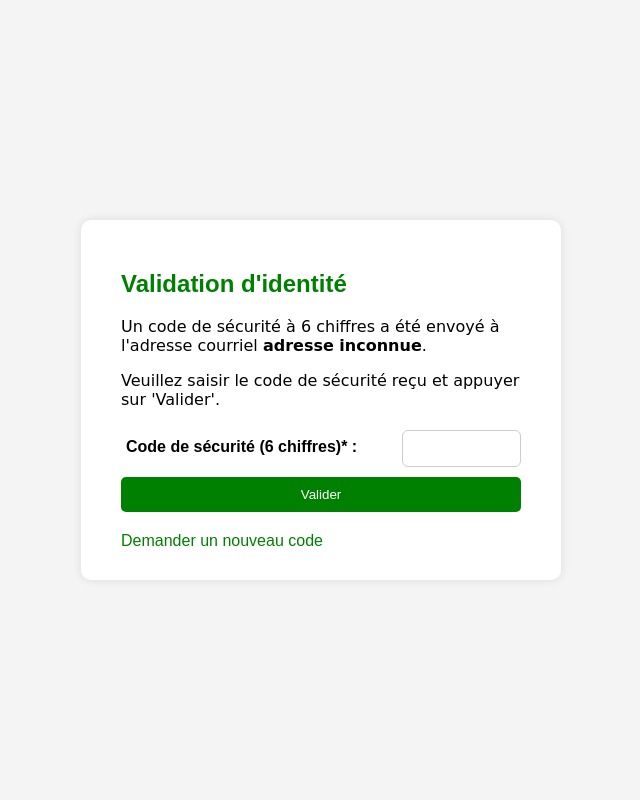
After one commit to Octave28/TP1_Web, a PHP site: page /authentification/formAuthentification.php in a window 1280 px wide. The commit adds this page. Shown: the whole page, without its empty margins (319-959 px from the left). Run offline with PHP 8.4, Linux system fonts and the light colour scheme.

```diff
--- a/accueil.php
+++ b/accueil.php
@@ -11,6 +11,7 @@
 
 <!DOCTYPE html>
 <html lang="fr">
+
 <head>
     <link rel="stylesheet" href="css/style.css">
     <script src="./dom.js"></script>
@@ -21,6 +22,7 @@
 <body>
 
     <nav>
+        <img class = "ImageLogo" src="./Images/cinepass.jpeg" alt="Erreur">
         <a href="index.php">Accueil</a>
         <a href="catalogue.php">Catalogue</a>
         <a href="reservation.html">Faire une réservation</a>
@@ -44,12 +46,12 @@
                     <?php afficherFilms($meilleursFilms) ?>
                 </div>
 
-
             </div>
 
         </div>
 
     </main>
+
     <footer>
         <div>
             <ul>
--- /dev/null
+++ b/authentification/formAuthentification.php
@@ -0,0 +1,29 @@
+<?php session_start(); ?>
+<!DOCTYPE html>
+<html lang="fr">
+<head>
+    <meta charset="UTF-8">
+    <title>Validation d'identité</title>
+    <link rel="stylesheet" href="../css/style.css">
+</head>
+<body class="formValidation">
+    <div class="formValidationCode">
+
+        <h2>Validation d'identité</h2>
+        <p>Un code de sécurité à 6 chiffres a été envoyé à l'adresse courriel <strong><?= htmlspecialchars($_SESSION['email'] ?? 'adresse inconnue') ?></strong>.</p>
+        <p>Veuillez saisir le code de sécurité reçu et appuyer sur 'Valider'.</p>
+
+        <form action="verifierCode.php" method="POST">
+
+            <div class="insertion">
+                <label for="code">Code de sécurité (6 chiffres)* :</label>
+                <input type="text" id="code" name="code" maxlength="6" required>
+            </div>
+
+            <button type="submit">Valider</button>
+        </form>
+
+        <a href="renvoyerCode.php" class="link">Demander un nouveau code</a>
+    </div>
+</body>
+</html>
--- a/connexion.html
+++ b/connexion.html
@@ -10,7 +10,7 @@
     <div class="form-container">
         <div class="form-box" id="login-form">
             <h2>Se connecter</h2>
-            <form action="dashboard.php" method="POST" id="formConnexion">
+            <form action="connexion.php" method="POST" id="formConnexion">
                 <label for="email">Email :</label>
                 <input type="email" id="email" name="email" required>
 
--- a/creation.html
+++ b/creation.html
@@ -10,7 +10,7 @@
     <div class="form-container">
         <div class="form-box" id="register-form">
             <h2>Créer un compte</h2>
-            <form action="accueil.php" method="POST" id="formCreation">
+            <form action="creation.php" method="POST" id="formCreation">
                 <label for="Nom">Nom :</label>
                 <input type="nom" id="nom" name="nom" required>
 
--- a/css/style.css
+++ b/css/style.css
@@ -388,3 +399,75 @@ button:hover {
     font-style: italic;
     margin: 40px 0;
 }
+
+/* Style pour le formulaire de validation de code */
+
+body.formValidation {
+    font-family: Arial, Helvetica, sans-serif;
+    background: #f4f4f4;
+    display: flex;
+    justify-content: center;
+    align-items: center;
+    height: 100vh;
+    margin: 0;
+}
+
+.formValidationCode {
+    background: #fff;
+    padding: 30px 40px;
+    border-radius: 10px;
+    box-shadow: 0 0 10px rgba(0,0,0,0.1);
+    max-width: 400px;
+    width: 100%;
+}
+
+.formValidationCode h2 {
+    color: green;
+}
+
+.formValidationCode .insertion {
+    display: flex;
+    flex-direction: row;
+    /* justify-content: space-between; */
+}
+
+.formValidationCode label {
+    margin: 5px;
+    padding-top: 2%;
+    width: 70%;
+
+}
+
+.formValidationCode input[type="text"] {
+    padding: 10px;
+    border-radius: 6px;
+    border: 1px solid #ccc;
+    margin-top: 5px;
+    width: 25%;
+}
+
+.formValidationCode button {
+    background-color: green;
+    color: white;
+    border: none;
+    padding: 10px 15px;
+    margin-top: 10px;
+    margin-bottom: 10px;
+    border-radius: 5px;
+    cursor: pointer;
+}
+
+.formValidationCode button:hover {
+    background-color: darkgreen;
+}
+
+.formValidationCode a.link {
+    margin-top: 10px;
+    display: inline-block;
+    color: green;
+    text-decoration: none;
+}
+
+.formValidationCode a.link:hover {
+    text-decoration: underline;
+}
--- a/films.php
+++ b/films.php
@@ -47,7 +47,7 @@ $films = [
 ];
 
 
-//Fonctionner pour rechercher des films
+// Fonctionner pour rechercher des films
 function rechercherFilms($terme) {
     global $films;
     $results = [];
@@ -61,6 +61,7 @@ function rechercherFilms($terme) {
 
     return $results;
 }
+
 // Fonction pour afficher les films :
 
 function afficherFilms(array $films) {
@@ -81,7 +82,6 @@ function afficherFilms(array $films) {
 
 
 // Fonction pour afficher 5 films aléatoires
-
 
 function afficherFilmsAleatoires($films, $nombre = 5) {
     // Vérifier qu'on ne demande pas plus de films que disponibles
@@ -106,7 +106,6 @@ function afficherFilmsAleatoires($films, $nombre = 5) {
                 echo '<span class="label '.$class.'">'.$label.'</span>';
             }
         }
-
         echo '<h2>'.htmlspecialchars($film['titre']).'</h2>';
         echo '</div>';
     }
--- a/js/dom.js
+++ b/js/dom.js
@@ -16,7 +16,7 @@ changeBackground(); // Appel initial pour éviter l'attente
 
 
 
-// // Gestion de l'affichage des films //
+// Gestion de l'affichage des films //
 
 
 // Tableau des films
```
Also changed, not shown: other parts of css/style.css (+31 -20 lines), authentification/authentificationRedirect.php (added, +34 -0 lines), authentification/session.abstract.php (added, +57 -0 lines), authentification/sessionSet.include.php (added, +15 -0 lines), authentification/verifierCode.php (added, +38 -0 lines), catalogue.php (+11 -6 lines), connexion.php (+54 -0 lines), creation.php (+57 -0 lines), index.php (+18 -18 lines), infos.php (+6 -2 lines).
